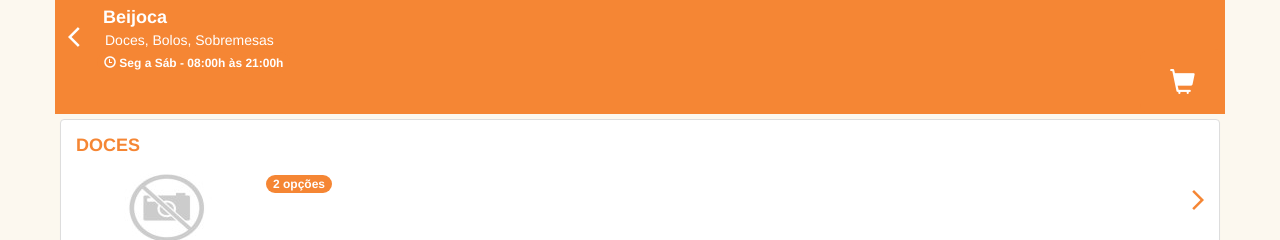
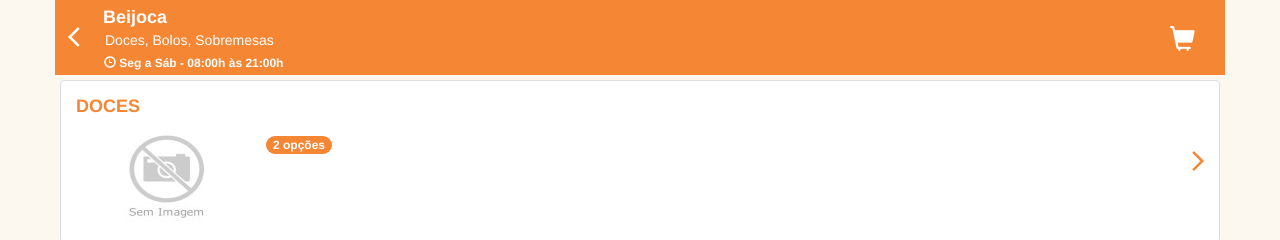
Before and after one commit to NaujOinotna/resthouse, a Flask app: page /associado/cardapio/6 in a window 1280 px wide. Shown: the top 240 px of the page. Run offline with Flask 2, Linux system fonts and the light colour scheme; a user stored in the database is signed in; data comes from the database, SQL or seed files in the repository; data that the repository does not hold is empty; some libraries are stand-ins or nearby versions.

Commit message:
Carrinho margin top fix

```diff
--- a/app/templates/cardapio.html
+++ b/app/templates/cardapio.html
@@ -35,7 +35,7 @@
 							<br>
 							<span class ="badge badge-pill badge-warning pull-left" style="color:white; background:#F58634; margin-top:3px; margin-left:-8px; margin-bottom:3px" ><i class="glyphicon glyphicon-time"></i> {{associado.funcionamentodias}} - {{associado.funcionamentohorarioinicio}}h às {{associado.funcionamentohorariotermino}}h</span>
 
-							<span class="badge badge-pill badge-light pull-right" style="color:white; background-color:#F58634;">
+							<span class="badge badge-pill badge-light pull-right" style="color:white; background-color:#F58634;margin-top:-43px;">
 
 						{% if carrinho|length > 0 %}
 							<a id="btn-carrinho" style="color:white; font-size:15px"	type="link" class="btn btn-link" href="{{ url_for('views.obterCarrinho')}}">
--- a/app/templates/cardapio_produtos.html
+++ b/app/templates/cardapio_produtos.html
@@ -36,7 +36,7 @@
 						<h4>
 						<h6 style="color:white;margin-left:45px;"> <span class="badge" style="color:#F58634; background:white">{{associado_categoria.prods|length}} opções</span></h6>
 
-						<span class="badge badge-pill badge-light pull-right" style="color:white; background-color:#F58634;">
+						<span class="badge badge-pill badge-light pull-right" style="color:white; background-color:#F58634;margin-top:-68px;">
 
 						{% if carrinho|length > 0 %}
 							<a id="btn-carrinho" style="color:white; font-size:15px"	type="link" class="btn btn-link" href="{{ url_for('views.obterCarrinho')}}">
```
